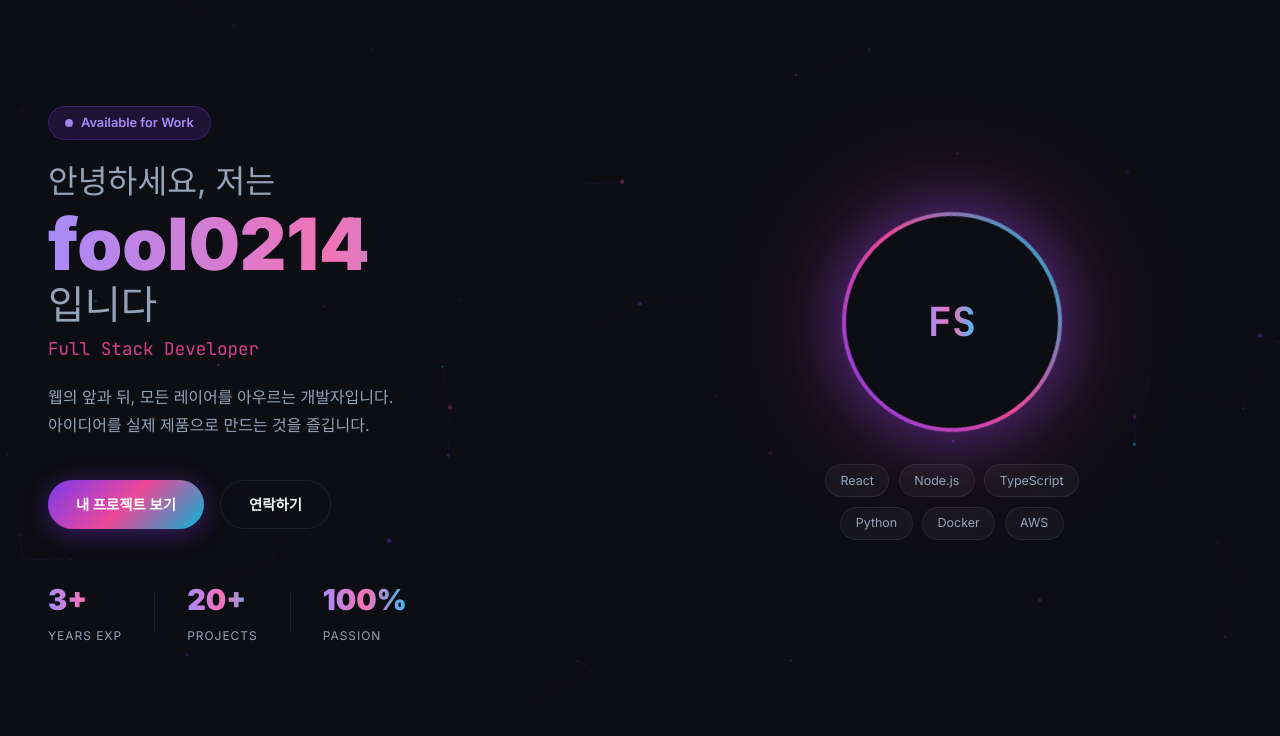
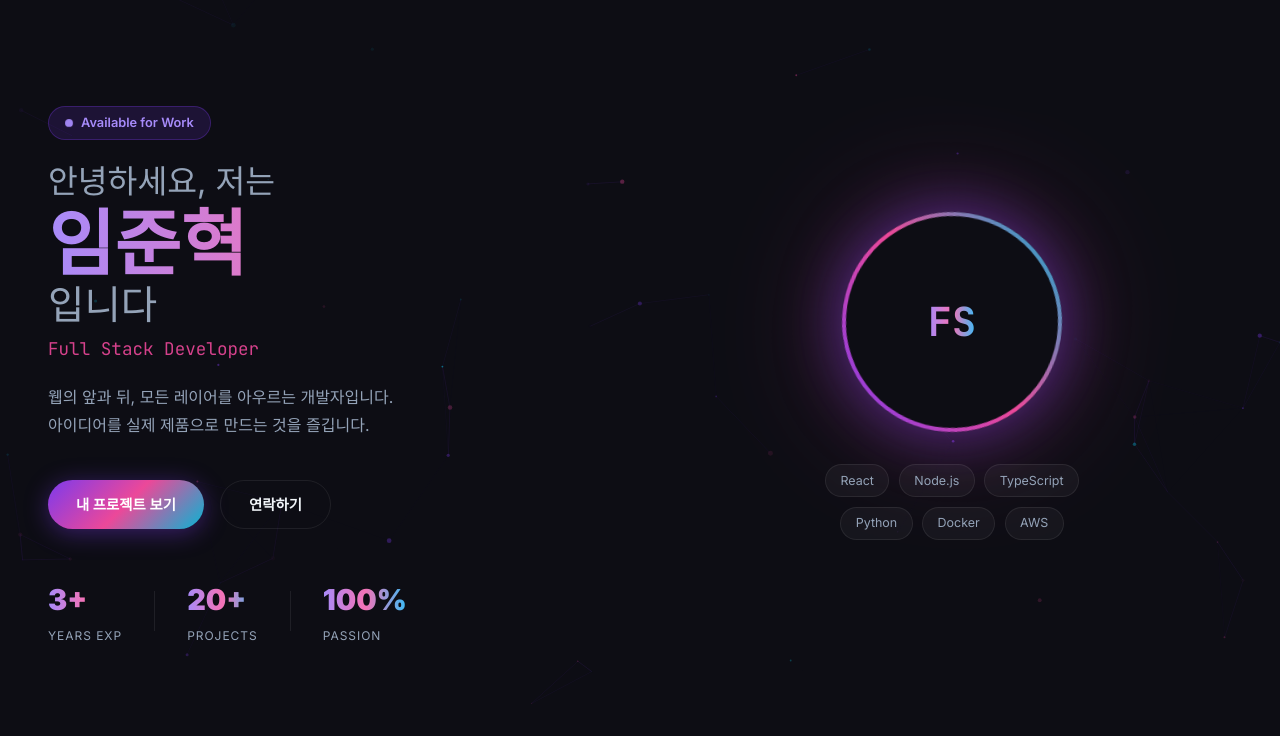
Before and after one commit to fool0214/web-test-, a plain HTML site: page index.html in a window 1280 px wide. Shown: the part 64-800 px from the top of the page. Drawn offline with Linux system fonts and the light colour scheme.

Commit message:
Update name: fool0214 -> 임준혁

```diff
--- a/index.html
+++ b/index.html
@@ -36,7 +36,7 @@
       </div>
       <h1 class="hero-title">
         <span class="greeting">안녕하세요, 저는</span>
-        <span class="name-highlight">fool0214</span>
+        <span class="name-highlight">임준혁</span>
         <span class="title-line">입니다</span>
       </h1>
       <p class="hero-subtitle">Full Stack Developer</p>
```
